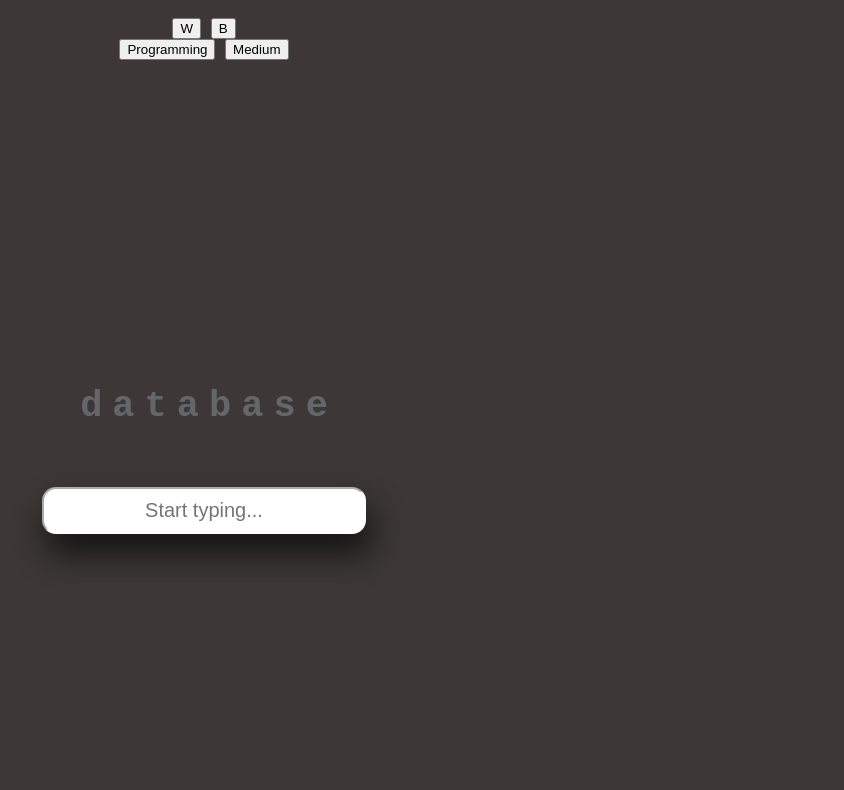
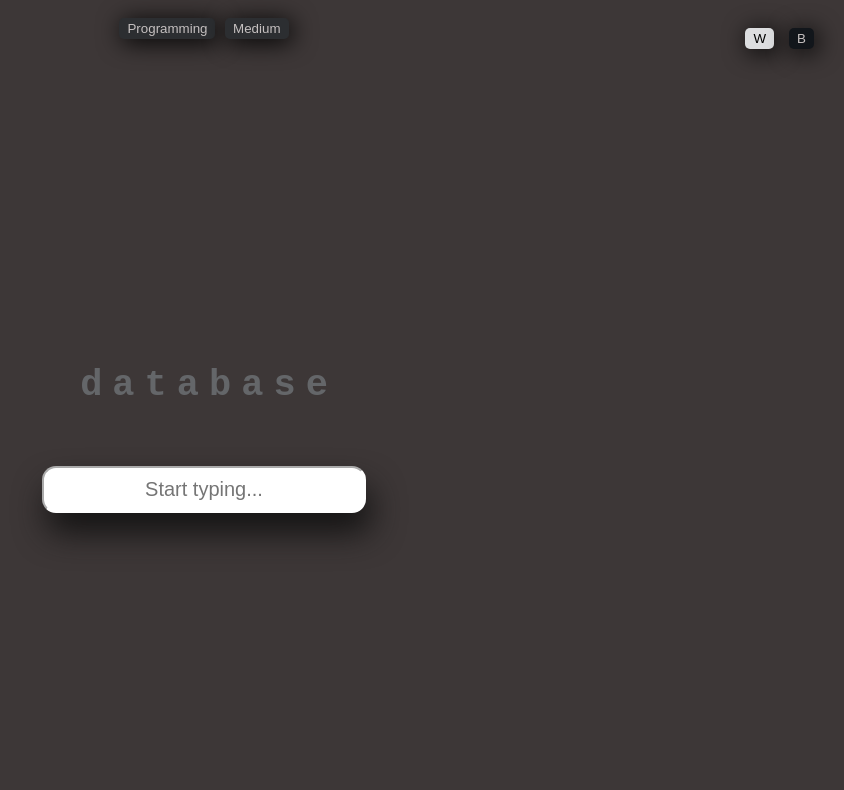
Before and after one commit to Antos1812/BoardType, a plain HTML site: page index.html in a window 1280 px wide. Shown: the part 113-903 px from the top of the page, without its empty margins (436-1280 px from the left). Drawn offline with Linux system fonts and the light colour scheme.

Commit message:
new styles for controls button && themes buttons

```diff
--- a/src/style.css
+++ b/src/style.css
@@ -12,6 +12,80 @@ body {
     display: absolute;
     color: rgb(195, 195, 8);
     cursor: default;
+  }
+
+
+  #Themes {
+    position: relative;
+    width: 100%;
+    height: 100%;
+  }
+
+  #Themes > button {
+    position: absolute;
+    top: 10px;
+  }
+
+  #Themes > button:first-of-type {
+    right: 70px;
+  }
+
+  #Themes > button:last-of-type {
+    right: 30px;
+  }
+
+  #ButtonTheme0{
+    cursor: pointer;
+    border-radius: 5px;
+    border-color: rgba(255, 255, 255, 0);
+    background-color: #dddee0;
+    color: black;
+    box-shadow: 3px 3px 25px black;
+    transition: 0.32s ease-in-out;
+  }
+  #ButtonTheme0:hover{
+    transform: scale(1.2);
+  }
+
+  #ButtonTheme1{
+    cursor: pointer;
+    border-radius: 5px;
+    border-color: rgba(255, 255, 255, 0);
+    background-color: #12161b;
+    color: rgb(197, 192, 192);
+    box-shadow: 3px 3px 25px black;
+    transition: 0.32s ease-in-out;
+  }
+  #ButtonTheme1:hover{
+    transform: scale(1.2);
+  }
+
+  #Programm-Button{
+    cursor: pointer;
+    border-radius: 5px;
+    border-color: rgba(255, 255, 255, 0);
+    background-color: #2c2e31;
+    color: rgb(197, 192, 192);
+    box-shadow: 3px 3px 25px black;
+    transition: 0.32s ease-in-out;
+  }
+  #Programm-Button:hover{
+    color: rgb(250, 245, 245);
+    transform:scaleX(1.03);
+  }
+
+  #Mid-Button{
+    cursor: pointer;
+    border-radius: 5px;
+    border-color: rgba(255, 255, 255, 0);
+    background-color: #2c2e31;
+    color: rgb(197, 192, 192);
+    box-shadow: 3px 3px 25px black;
+    transition: 0.32s ease-in-out;
+  }
+  #Mid-Button:hover{
+    color: rgb(250, 245, 245);
+    transform:scaleX(1.03);
   }
 
   .container {
```
